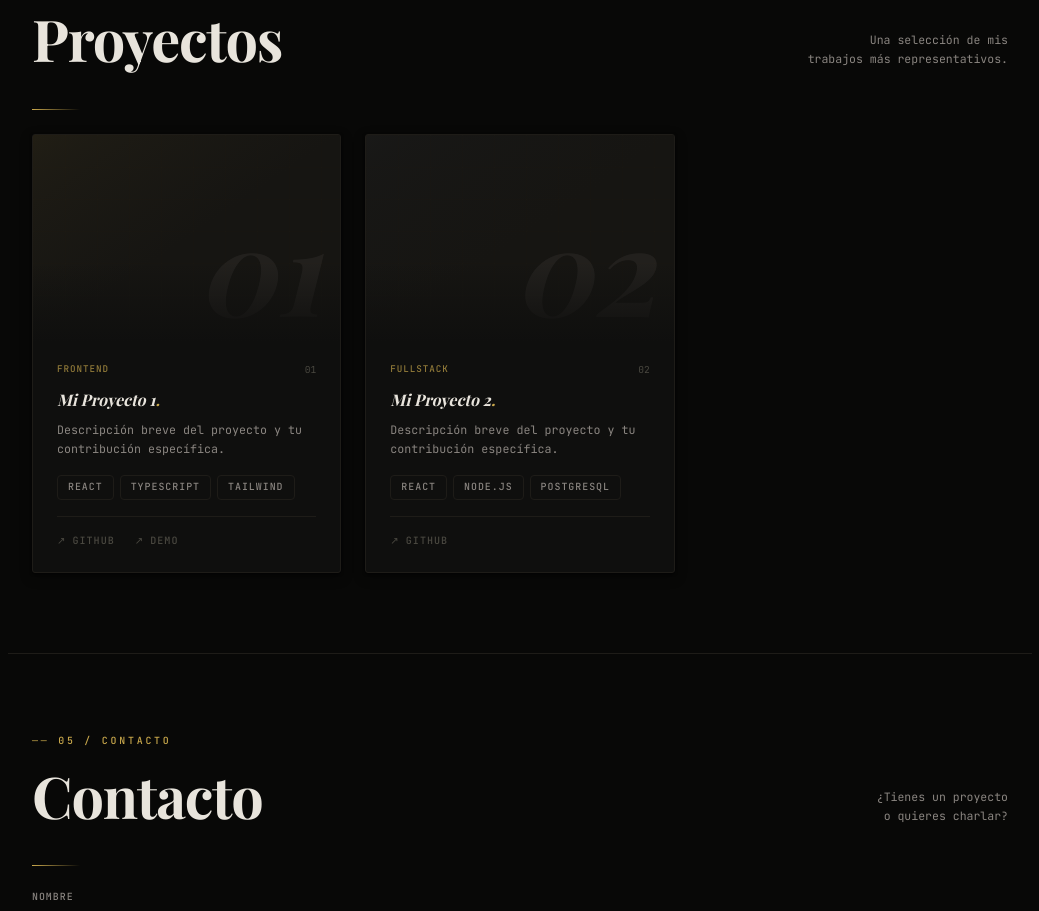
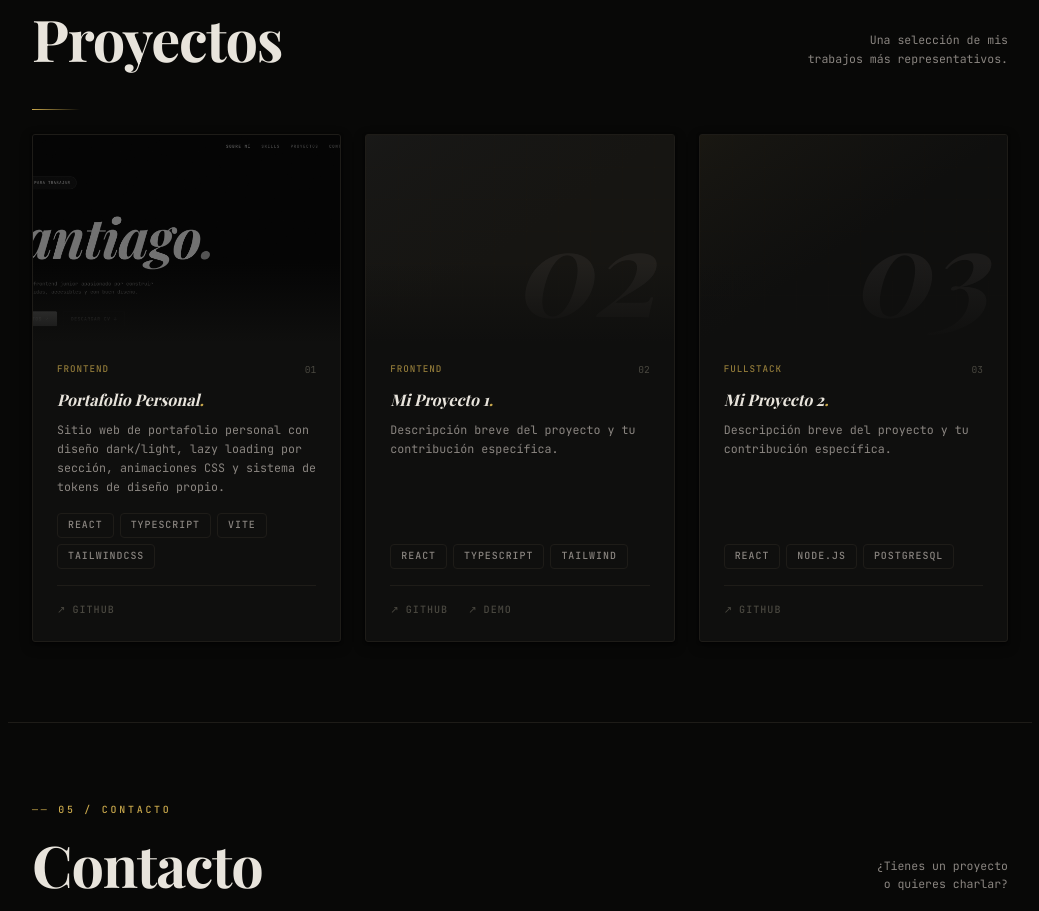
Before and after one commit to MurilloR11/MurilloR11.github.io, a React (Vite) app: page / in a window 1280 px wide. Shown: the part 2260-3171 px from the top of the page, without its empty margins (120-1159 px from the left). Built offline with nearby package versions, Linux system fonts and the light colour scheme; a web font is replaced by a local one.

Commit message:
feat(projects): add portafolio as first card with thumba

```diff
--- a/src/features/projects/projects.data.ts
+++ b/src/features/projects/projects.data.ts
@@ -1,13 +1,23 @@
+import portafolioImage from '@assets/portafolio-image.png';
 import { type Project } from './projects.types';
 
 export const PROJECTS: Project[] = [
+  {
+    id: 'portafolio-frontend',
+    title: 'Portafolio Personal',
+    description: 'Sitio web de portafolio personal con diseño dark/light, lazy loading por sección, animaciones CSS y sistema de tokens de diseño propio.',
+    tags: ['React', 'TypeScript', 'Vite', 'TailwindCSS'],
+    category: 'frontend',
+    githubUrl: 'https://github.com/MurilloR11/portafolio-version-1',
+    thumbnail: portafolioImage,
+  },
   {
     id: 'project-1',
     title: 'Mi Proyecto 1',
     description: 'Descripción breve del proyecto y tu contribución específica.',
     tags: ['React', 'TypeScript', 'Tailwind'],
     category: 'frontend',
-    githubUrl: 'https://github.com/tu-usuario/proyecto-1',
+    githubUrl: 'https://github.com/MurilloR11/portafolio-version-1',
     liveUrl: 'https://proyecto-1.vercel.app',
   },
   {
```
Also changed, not shown: src/assets/portafolio-image.png (added).
